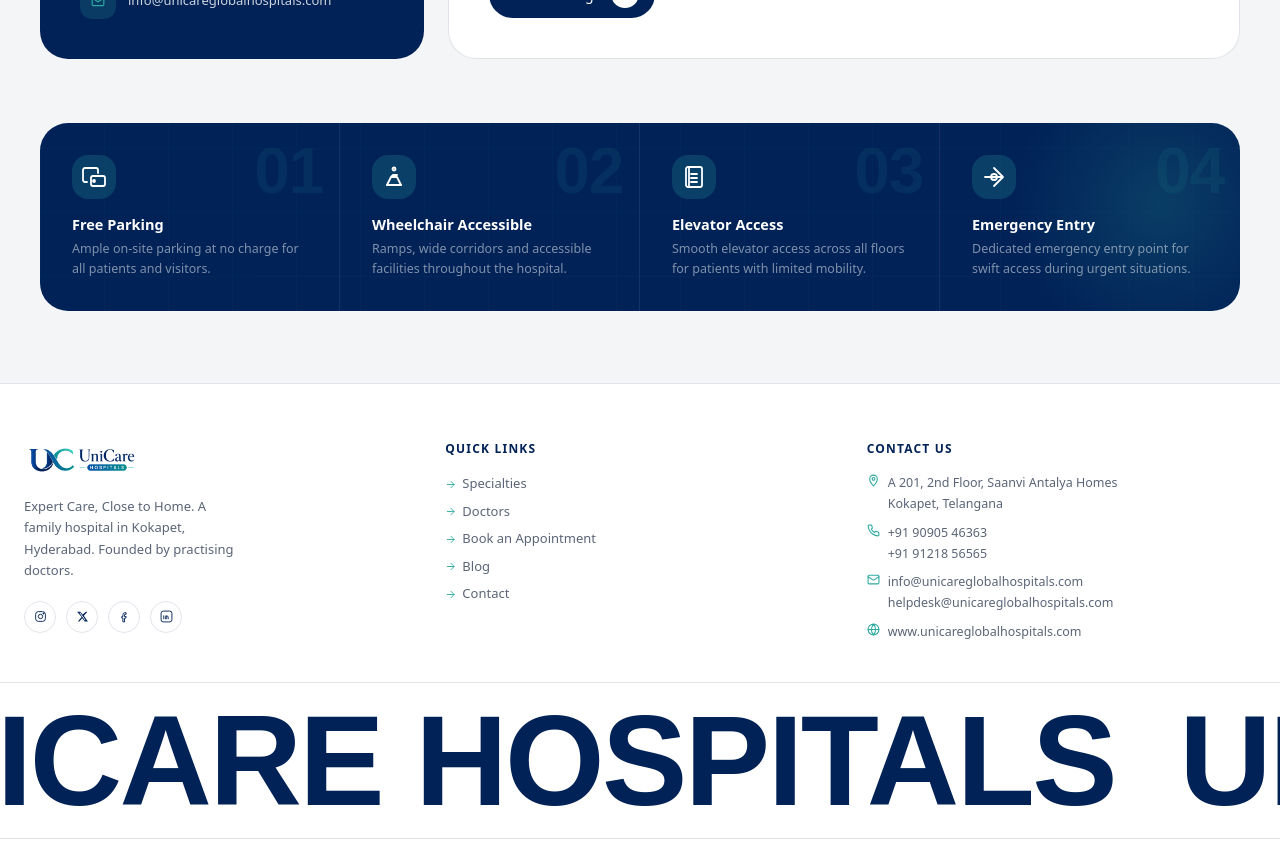
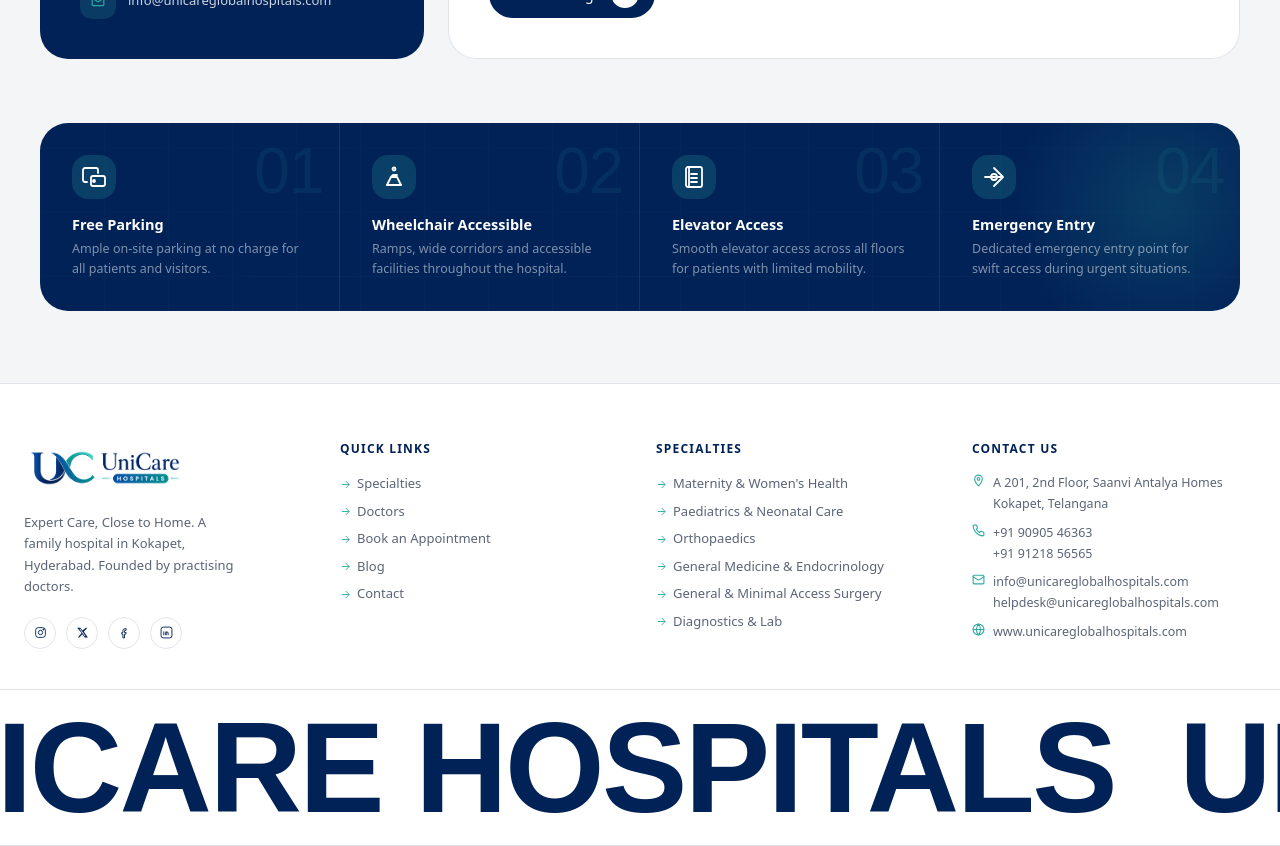
Before and after one commit to BrilliantBrains-CodeBase/unicare-website, a React (Vite) app: page /contact in a window 1280 px wide. Shown: the part 1000-1846 px from the top of the page. Built offline with nearby package versions, Linux system fonts and the light colour scheme; a web font is replaced by a local one.

Commit message:
font normal

```diff
--- a/src/components/layout/Footer.jsx
+++ b/src/components/layout/Footer.jsx
@@ -21,6 +21,15 @@ const quickLinks = [
   { label: 'Contact',             to: '/contact' },
 ];
 
+const specialtyLinks = [
+  { label: "Maternity & Women's Health",   to: '/specialties/maternity-womens-health' },
+  { label: 'Paediatrics & Neonatal Care',  to: '/specialties/pediatrics' },
+  { label: 'Orthopaedics',                 to: '/specialties/orthopedics' },
+  { label: 'General Medicine & Endocrinology', to: '/specialties/general-medicine-endocrinology' },
+  { label: 'General & Minimal Access Surgery', to: '/specialties/general-minimal-access-surgery' },
+  { label: 'Diagnostics & Lab',            to: '/specialties/diagnostics-lab' },
+];
+
 const socialLinks = [
   { label: 'Instagram', href: 'https://www.instagram.com/unicarehospitals/', Icon: InstaIc },
   { label: 'X',         href: 'https://x.com/unicarehyd',                    Icon: XIc },
@@ -35,11 +44,11 @@ export default function Footer() {
     <footer role="contentinfo" className="bg-white border-t border-(--line)">
       {/* ── Main grid ── */}
       <div className="max-w-[1320px] 2xl:max-w-400 mx-auto px-4 sm:px-6 2xl:px-20 pt-14 2xl:pt-20 pb-10 2xl:pb-14">
-        <div className="grid grid-cols-1 sm:grid-cols-2 lg:grid-cols-3 gap-10 lg:gap-8 2xl:gap-16">
+        <div className="grid grid-cols-1 sm:grid-cols-2 lg:grid-cols-4 gap-10 lg:gap-8 2xl:gap-12">
 
           {/* Col 1 — Brand */}
           <motion.div variants={fadeUp} initial="hidden" whileInView="visible" viewport={vp}>
-            <Logo horizontal className="h-10 2xl:h-16 w-auto mb-4" />
+            <Logo horizontal className="h-14 2xl:h-20 w-auto mb-4" />
             <p className="text-[13px] text-(--muted) leading-relaxed mb-5 max-w-[220px]">
               Expert Care, Close to Home. A family hospital in Kokapet, Hyderabad. Founded by practising doctors.
             </p>
@@ -85,7 +94,25 @@ export default function Footer() {
             </ul>
           </motion.div>
 
-          {/* Col 3 — Contact */}
+          {/* Col 3 — Specialties */}
+          <motion.div variants={fadeUp} initial="hidden" whileInView="visible" viewport={vp}>
+            <h3 className="text-[12px] font-semibold uppercase tracking-widest text-(--navy) mb-4">Specialties</h3>
+            <ul className="space-y-2" role="list">
+              {specialtyLinks.map(({ label, to }) => (
+                <li key={to}>
+                  <Link
+                    to={to}
+                    className="text-[13px] text-(--muted) hover:text-(--navy) transition-colors flex items-center gap-1.5 group"
+                  >
+                    <ArrowRight s={11} c="var(--teal)" />
+                    {label}
+                  </Link>
+                </li>
+              ))}
+            </ul>
+          </motion.div>
+
+          {/* Col 4 — Contact */}
           <motion.div variants={fadeUp} initial="hidden" whileInView="visible" viewport={vp}>
             <h3 className="text-[12px] font-semibold uppercase tracking-widest text-(--navy) mb-4">Contact Us</h3>
 
--- a/src/index.css
+++ b/src/index.css
@@ -56,7 +56,6 @@ html, body {
 .font-display {
   font-family: 'DM Sans', sans-serif;
   letter-spacing: -0.02em;
-  font-weight: 700;
 }
 
 .pill {
--- a/src/pages/Home/components/DoctorsPreview.jsx
+++ b/src/pages/Home/components/DoctorsPreview.jsx
@@ -164,9 +164,9 @@ export default function DoctorsPreview() {
               style={{ color: 'var(--teal)' }}>
           Meet our Doctors
         </span>
-        <h2 className="h2-two-lines font-bold" style={{ color: 'var(--navy)' }}>
+        <h2 className="h2-two-lines font-normal" style={{ color: 'var(--navy)' }}>
           The doctors who built this hospital{' '}
-          <strong className="font-extrabold">are the ones who treat you.</strong>
+          <strong className="font-bold">are the ones who treat you.</strong>
         </h2>
       </motion.div>
 
--- a/src/pages/Home/components/FAQSection.jsx
+++ b/src/pages/Home/components/FAQSection.jsx
@@ -58,11 +58,11 @@ export default function FAQSection() {
                 FAQ
               </span>
               <h2
-                className="h2-two-lines font-bold mb-0"
+                className="h2-two-lines font-normal mb-0"
                 style={{ color: 'var(--navy)' }}
               >
                 We Are Here{' '}
-                <strong className="font-extrabold">To Answer Your Questions</strong>
+                <strong className="font-bold">To Answer Your Questions</strong>
               </h2>
             </div>
 
--- a/src/pages/Home/components/FindUs.jsx
+++ b/src/pages/Home/components/FindUs.jsx
@@ -124,10 +124,10 @@ export default function FindUs() {
                 Book an Appointment
               </span>
               <h2
-                className="h2-two-lines font-bold mb-0"
+                className="h2-two-lines font-normal mb-0"
                 style={{ color: 'var(--navy)' }}
               >
-                <strong className="font-extrabold">Book an appointment</strong>{' '}
+                <strong className="font-bold">Book an appointment</strong>{' '}
                 for an in-clinic consultation
               </h2>
             </div>
--- a/src/pages/Home/components/HeroSection.jsx
+++ b/src/pages/Home/components/HeroSection.jsx
@@ -46,7 +46,7 @@ export default function HeroSection() {
         </motion.div>
 
         <motion.h1
-          className="font-display font-semibold text-white text-[36px] xs:text-[42px] sm:text-[64px] lg:text-[88px] 2xl:text-[110px] leading-[0.98] tracking-[-0.03em] max-w-184 2xl:max-w-none"
+          className="font-display font-normal text-white text-[30px] xs:text-[36px] sm:text-[54px] lg:text-[76px] 2xl:text-[96px] leading-[0.98] tracking-[-0.03em] max-w-184 2xl:max-w-none"
           variants={fadeUp} initial="hidden" animate="visible"
         >
           Expert Care,<br />Close to Home.
--- a/src/pages/Home/components/MobileAppSection.jsx
+++ b/src/pages/Home/components/MobileAppSection.jsx
@@ -40,9 +40,9 @@ export default function MobileAppSection() {
             </span>
 
             {/* Heading */}
-            <h2 className="h2-two-lines font-bold mb-0" style={{ color: 'var(--navy)' }}>
+            <h2 className="h2-two-lines font-normal mb-0" style={{ color: 'var(--navy)' }}>
               Download Our Mobile App For The{' '}
-              <strong className="font-extrabold">Best Experience</strong>
+              <strong className="font-bold">Best Experience</strong>
             </h2>
 
             {/* Info row — 4 overlapping doctor circles */}
--- a/src/pages/Home/components/SpecialtiesSection.jsx
+++ b/src/pages/Home/components/SpecialtiesSection.jsx
@@ -118,9 +118,9 @@ export default function SpecialtiesSection() {
                   style={{ color: 'var(--teal)' }}>
               Our Specialties
             </span>
-            <h2 className="h2-two-lines font-bold" style={{ color: 'var(--navy)' }}>
+            <h2 className="h2-two-lines font-normal" style={{ color: 'var(--navy)' }}>
               One hospital for every chapter{' '}
-              <strong className="font-extrabold">of your family's health.</strong>
+              <strong className="font-bold">of your family's health.</strong>
             </h2>
           </motion.div>
 
--- a/src/pages/Home/components/TrustBar.jsx
+++ b/src/pages/Home/components/TrustBar.jsx
@@ -21,7 +21,7 @@ export default function TrustBar() {
         >
           {allItems.map((item, i) => (
             <span key={i} className="inline-flex items-center shrink-0">
-              <span className="text-[20px] sm:text-[32px] lg:text-[44px] 2xl:text-[52px] font-bold text-white leading-none px-6 sm:px-10 lg:px-14 2xl:px-16 tracking-tight">
+              <span className="text-[20px] sm:text-[32px] lg:text-[44px] 2xl:text-[52px] font-normal text-white leading-none px-6 sm:px-10 lg:px-14 2xl:px-16 tracking-tight">
                 {item}
               </span>
               <span className="text-white/55 text-[16px] sm:text-[26px] lg:text-[32px] 2xl:text-[40px] leading-none shrink-0">✚</span>
--- a/src/pages/Home/components/WhyChooseUs.jsx
+++ b/src/pages/Home/components/WhyChooseUs.jsx
@@ -71,9 +71,9 @@ export default function WhyChooseUs() {
         <span className="block text-[12px] font-bold tracking-[1.2px] uppercase mb-3" style={{ color: 'var(--teal)' }}>
           Why Choose UniCare
         </span>
-        <h2 className="h2-two-lines font-bold" style={{ color: 'var(--navy)' }}>
+        <h2 className="h2-two-lines font-normal" style={{ color: 'var(--navy)' }}>
           Why are Kokapet families{' '}
-          <strong className="font-extrabold">switching to Unicare?</strong>
+          <strong className="font-bold">switching to Unicare?</strong>
         </h2>
       </motion.div>
 
```
